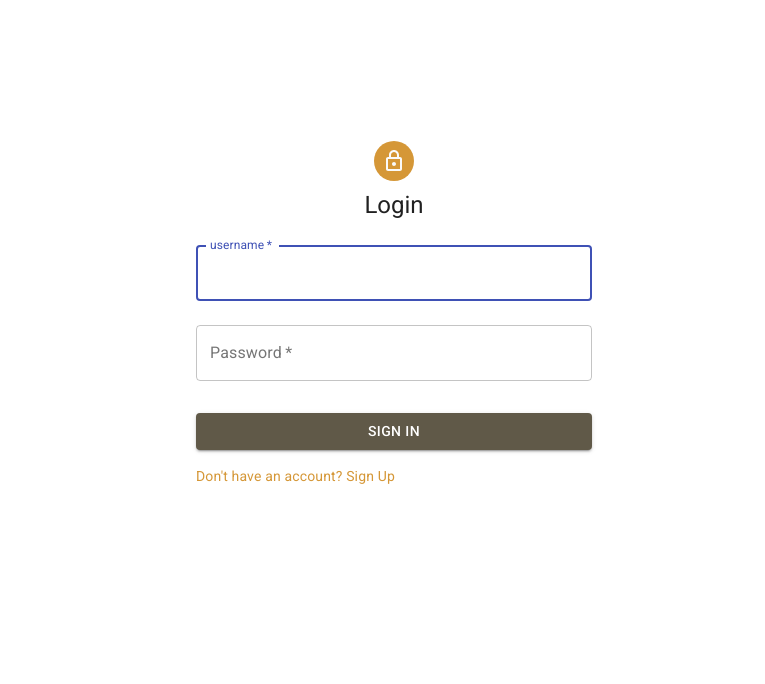
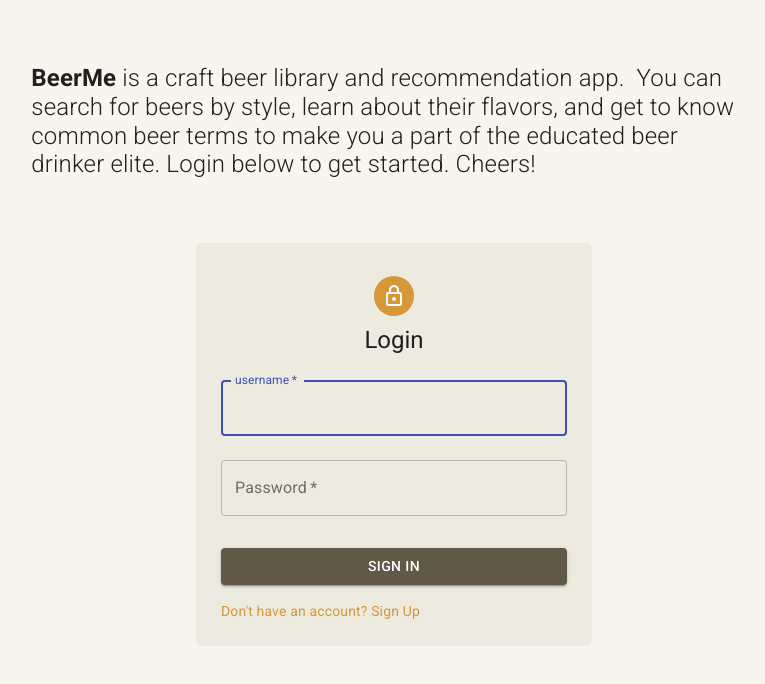
Before and after one commit to destinyfsetzer/beer-me-app, a React (Create React App) app: page / in a window 1280 px wide. Shown: the top 684 px of the page, without its empty margins (246-1011 px from the left). Built offline with nearby package versions, Linux system fonts and the light colour scheme; no server answers.

Commit message:
css styling for landing/login page

```diff
--- a/src/components/Login.js
+++ b/src/components/Login.js
@@ -20,6 +20,9 @@
     display: "flex",
     flexDirection: "column",
     alignItems: "center",
+    backgroundColor: "#EDEBE0",
+    padding: "25px 25px 25px 25px",
+    borderRadius: "5px",
   },
   avatar: {
     margin: theme.spacing(1),
@@ -36,6 +39,9 @@
   },
   login: {
     color: "#605948",
+  },
+  loginForm: {
+    backgroundColor: "#EDEBE0",
   },
 }));
 
@@ -74,7 +80,14 @@
   //   return <Redirect to="/search" />;
   // }
   return (
-    <Container component="main" maxWidth="xs" className="login-form">
+    <div className={classes.background}>
+      <h4>
+        <b>BeerMe</b> is a craft beer library and recommendation app.  You can
+        search for beers by style, learn about their flavors, and get to know
+        common beer terms to make you a part of the educated beer drinker elite.
+        Login below to get started. Cheers!
+      </h4>
+      <Container component="main" maxWidth="xs" className="loginForm">
         <CssBaseline />
         <div className={classes.paper}>
           <Avatar className={classes.avatar}>
@@ -127,5 +140,6 @@
         </div>
         <Box mt={8}></Box>
       </Container>
+    </div>
   );
 }
--- a/src/components/SignUp.js
+++ b/src/components/SignUp.js
@@ -88,6 +88,7 @@
     //   const content = await rawResponse.json();
     //   console.log("Response", content);
     // })();
+    window.location.replace("/");
   };
 
   let textInput4 = useRef(null);
--- a/src/css/Main.css
+++ b/src/css/Main.css
@@ -28,7 +28,7 @@
 .root {
   min-height: 100vh;
   /* font-family: "franklin-gothic-urw-comp", sans-serif; */
-  background-color: #fff;
+  background-color: #f7f5ee;
   /* background-image: url("https://images.unsplash.com/photo-1536584979139-dde0784c7c75?ixlib=rb-1.2.1&ixid=eyJhcHBfaWQiOjEyMDd9&auto=format&fit=crop&w=2100&q=80"); */
 }
 
@@ -140,7 +140,7 @@
 }
 
 .nav-item .nav-link.active {
-  background: #fff;
+  background: F7F5EE;
   color: #d59737;
 }
 
@@ -176,8 +176,8 @@
 }
 
 .btn-view {
-  background-color: #f6f3ec;
-  color: #605948;
+  background-color: #d59737;
+  color: #fff;
 }
 
 .btn .btn-light .btn-sm {
@@ -244,12 +244,12 @@
 
 /* Track */
 table tbody::-webkit-scrollbar-track {
-  background: #c3b9a1;
+  background: #edebe0;
 }
 
 /* Handle */
 table tbody::-webkit-scrollbar-thumb {
-  background: #f6f3ec;
+  background: #d69836;
 }
 
 /* Handle on hover */
@@ -266,9 +266,9 @@
   padding: 0 10px;
 }
 
-tbody tr:nth-child(even) {
+/* tbody tr:nth-child(even) {
   background: #fff;
-}
+} */
 
 .beer-list {
   width: calc(100% + 20px);
@@ -279,12 +279,12 @@
 
 /* Beer Item */
 .beer-list .beerItem:first-child {
-  border-top: 0;
+  border-top: 1;
 }
 
 .beerItem {
   justify-content: space-between;
-  background-color: #fff;
+  background-color: #f7f5ee;
   transition: 0.15s ease all;
   align-items: center;
   flex-flow: row wrap;
@@ -294,9 +294,9 @@
 }
 
 .beerItem:hover {
-  box-shadow: -5px 10px 20px #f6f3ec;
+  box-shadow: -5px 10px 20px #f7f5ee;
   border-top: 1px solid transparent;
-  background: #ffff;
+  background: #f7f5ee;
 }
 
 .beerItem:hover + .beerItem {
@@ -305,6 +305,7 @@
 
 .beerItem__image img {
   min-width: 80px;
+  border-radius: 5px;
 }
 
 .beerItem__image img {
@@ -319,6 +320,8 @@
 .beerItem__details {
   font-size: 14px;
   height: 0;
+  background-color: white;
+  margin-top: 5px;
   visibility: hidden;
   transition: 2s ease all;
   width: 100%;
```
Also changed, not shown: 1 other file (tests, documents, lock files or other folders). Lines whose indentation alone changed are shown as unchanged.
